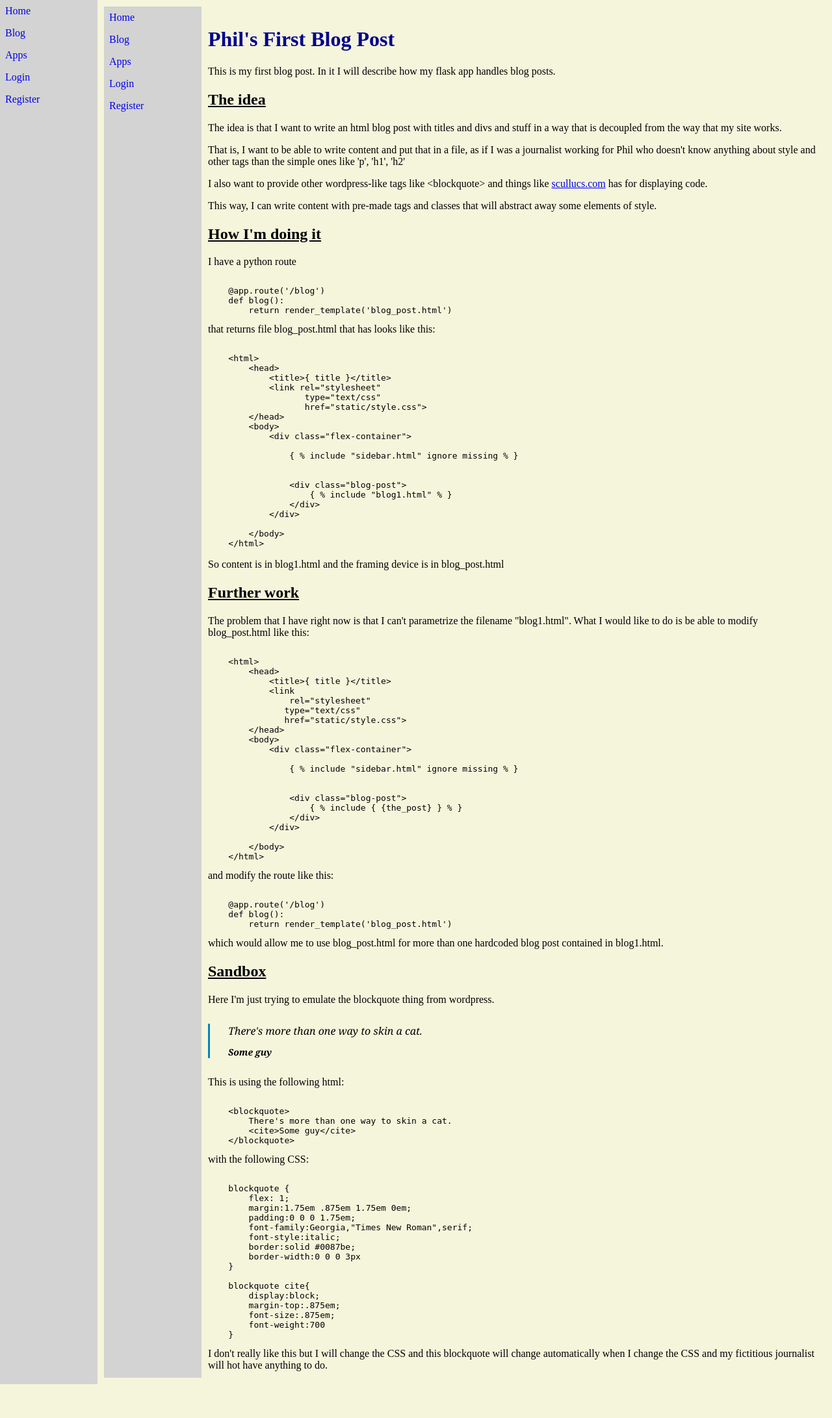
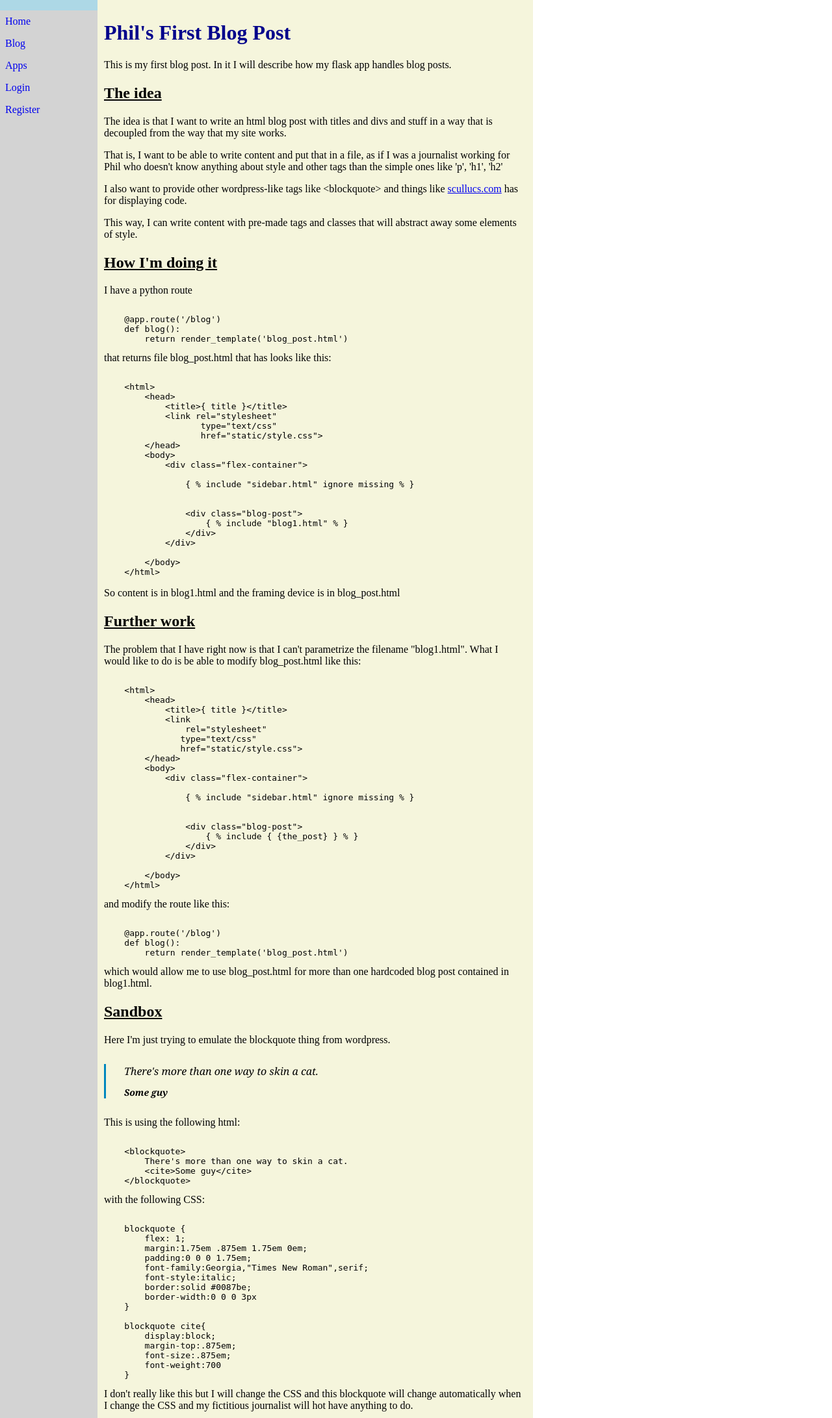
Before and after one commit to PhilippeCarphin/flask_test, a Flask app: page /blog in a window 1280 px wide. Shown: the whole page at 65% size. Before the commit the page ends 2131 px from the top, so only its background shows below. Run offline with Flask 2, Linux system fonts and the light colour scheme; parts of the project's set-up code (start-up, migrations or seed data) failed here and were passed over; some libraries are stand-ins or nearby versions.

Commit message:
Refactorings

```diff
--- a/app/static/style.css
+++ b/app/static/style.css
@@ -31,6 +31,11 @@ aside a {
     padding: 8px 8px 8px 8px;
 }
 
+.current_user_style {
+    padding: 8px 8px 8px 8px;
+    background: lightblue;
+}
+
 .content {
     max-width:650px;
     margin:auto;
@@ -43,6 +48,7 @@ aside a {
 }
 
 .blog-post {
+    max-width:650px;
     flex: 1;
     padding: 10px;
     background-color: beige;
--- a/app/views.py
+++ b/app/views.py
@@ -95,51 +95,54 @@ def server():
 
 @app.route('/blog')
 def blog():
-    return render_template('blog_post.html')
+    return render_template('blog_posts/blog1.html')
 
 
 @app.route('/apps')
 def apps():
     return render_template('apps.html')
 
+def handle_sgfturn_request(request):
+
+    if 'sgf-file' not in request.files:
+        print('''>>>'file' not in request.files''')
+        return redirect(request.url)
+
+    sgf_file = request.files['sgf-file']
+    sgf_filename = secure_filename(sgf_file.filename)
+
+    if not sgf_filename.endswith('.sgf'):
+        print('''>>> Unaccepted extension for ''' + sgf_filename)
+        return error('''>>> Unaccepted extension for ''' + sgf_filename)
+
+    print('>>> Got sgf file ' + sgf_filename)
+    turned_sgf_filename = '.'.join(
+        sgf_filename.split('.')[:-1]) + '_turned.sgf'
+    sgf_file.save(sgf_filename)
+    try:
+        turn_file(sgf_filename, turned_sgf_filename)
+    except Exception as e:
+        os.rename(sgf_filename, sgf_filename + '.failed')
+        print(">>> ERROR === {} === : in turn_file() for file {}{}"
+              .format(str(e), sgf_filename, '.failed'))
+        return error("ERROR === {} === : in turn_file() for file {}{}"
+                     .format(str(e), sgf_filename, '.failed'))
+
+    print(
+        ">>> SUCCESS : Returning turned sgf file : " + turned_sgf_filename)
+    os.remove(sgf_filename)
+    ret = send_from_directory('..', turned_sgf_filename, as_attachment=True)
+    os.remove(turned_sgf_filename)
+
+    return ret
 
 @app.route('/sgf-turner', methods=['GET', 'POST'])
 def sgf_turner():
     if request.method == 'POST':
-
-        if 'sgf-file' not in request.files:
-            print('''>>>'file' not in request.files''')
-            return redirect(request.url)
-
-        sgf_file = request.files['sgf-file']
-        sgf_filename = secure_filename(sgf_file.filename)
-
-        if not sgf_filename.endswith('.sgf'):
-            print('''>>> Unaccepted extension for ''' + sgf_filename)
-            return error('''>>> Unaccepted extension for ''' + sgf_filename)
-
-        print('>>> Got sgf file ' + sgf_filename)
-        turned_sgf_filename = '.'.join(
-            sgf_filename.split('.')[:-1]) + '_turned.sgf'
-        sgf_file.save(sgf_filename)
-        try:
-            turn_file(sgf_filename, turned_sgf_filename)
-        except Exception as e:
-            os.rename(sgf_filename, sgf_filename + '.failed')
-            print(">>> ERROR === {} === : in turn_file() for file {}{}"
-                  .format(str(e), sgf_filename, '.failed'))
-            return error("ERROR === {} === : in turn_file() for file {}{}"
-                         .format(str(e), sgf_filename, '.failed'))
-
-        print(
-            ">>> SUCCESS : Returning turned sgf file : " + turned_sgf_filename)
-        os.remove(sgf_filename)
-        ret = send_from_directory('..', turned_sgf_filename, as_attachment=True)
-        os.remove(turned_sgf_filename)
-
+        ret = handle_sgfturn_request(request)
         return ret
 
-    return render_template('sgf-turner.html')
+    return render_template('apps/sgf-turner.html')
 
 
 @app.route('/internal-error')
```
